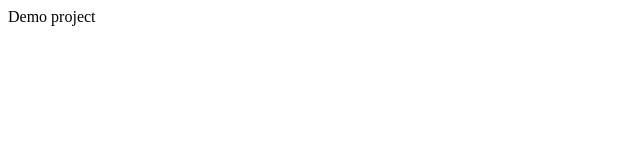
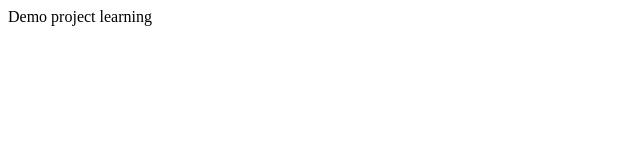
Before and after one commit to ViktoriaBobrinskaya/First, a plain HTML site: page index.html in a window 1280 px wide. Shown: the full height of the page, 0-640 px from the left. Drawn offline with Linux system fonts and the light colour scheme.

Commit message:
первая модификация

```diff
--- a/index.html
+++ b/index.html
@@ -2,4 +2,5 @@
 <html lang="en">
 <body>
    Demo project
+    learning
 </body>
```
